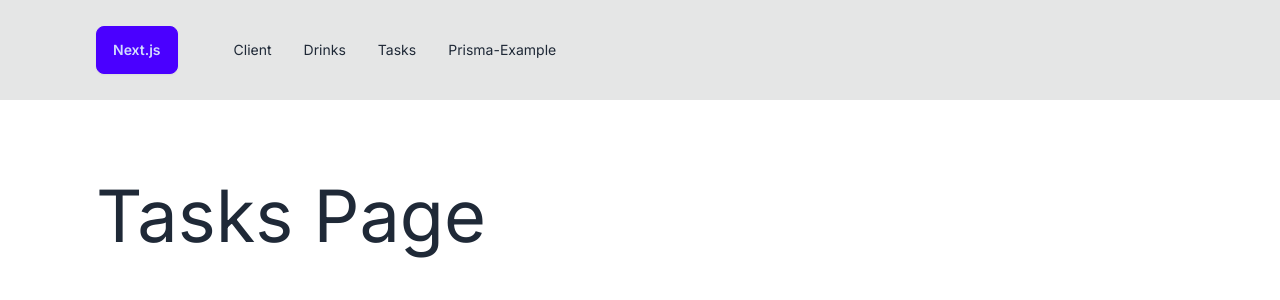
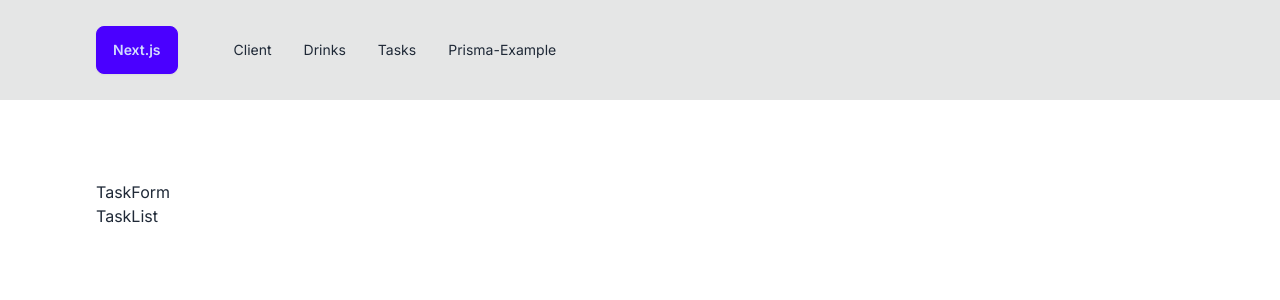
Before and after one commit to lukegartner/Next.js-Fundamentals, a Next.js app: page /tasks in a window 1280 px wide. Shown: the top 300 px of the page. Built offline with nearby package versions, Linux system fonts and the light colour scheme.

Commit message:
creats TaskList, TaskForm, and DeleteForm components

```diff
--- a/app/tasks/page.js
+++ b/app/tasks/page.js
@@ -1,7 +1,11 @@
+import TaskForm from "@/components/TaskForm";
+import TaskList from "@/components/TaskList";
+
 const TasksPage = () => {
   return (
-    <div>
-      <h1 className="text-7xl">Tasks Page</h1>
+    <div className="max-w-lg">
+      <TaskForm />
+      <TaskList />
     </div>
   );
 };
--- /dev/null
+++ b/components/DeleteForm.jsx
@@ -0,0 +1,5 @@
+const DeleteForm = () => {
+  return <div>DeleteForm</div>;
+};
+
+export default DeleteForm;
--- /dev/null
+++ b/components/TaskForm.jsx
@@ -0,0 +1,5 @@
+const TaskForm = () => {
+  return <div>TaskForm</div>;
+};
+
+export default TaskForm;
--- /dev/null
+++ b/components/TaskList.jsx
@@ -0,0 +1,5 @@
+const TaskList = () => {
+  return <div>TaskList</div>;
+};
+
+export default TaskList;
```
Also changed, not shown: 1 other file (tests, documents, lock files or other folders).
